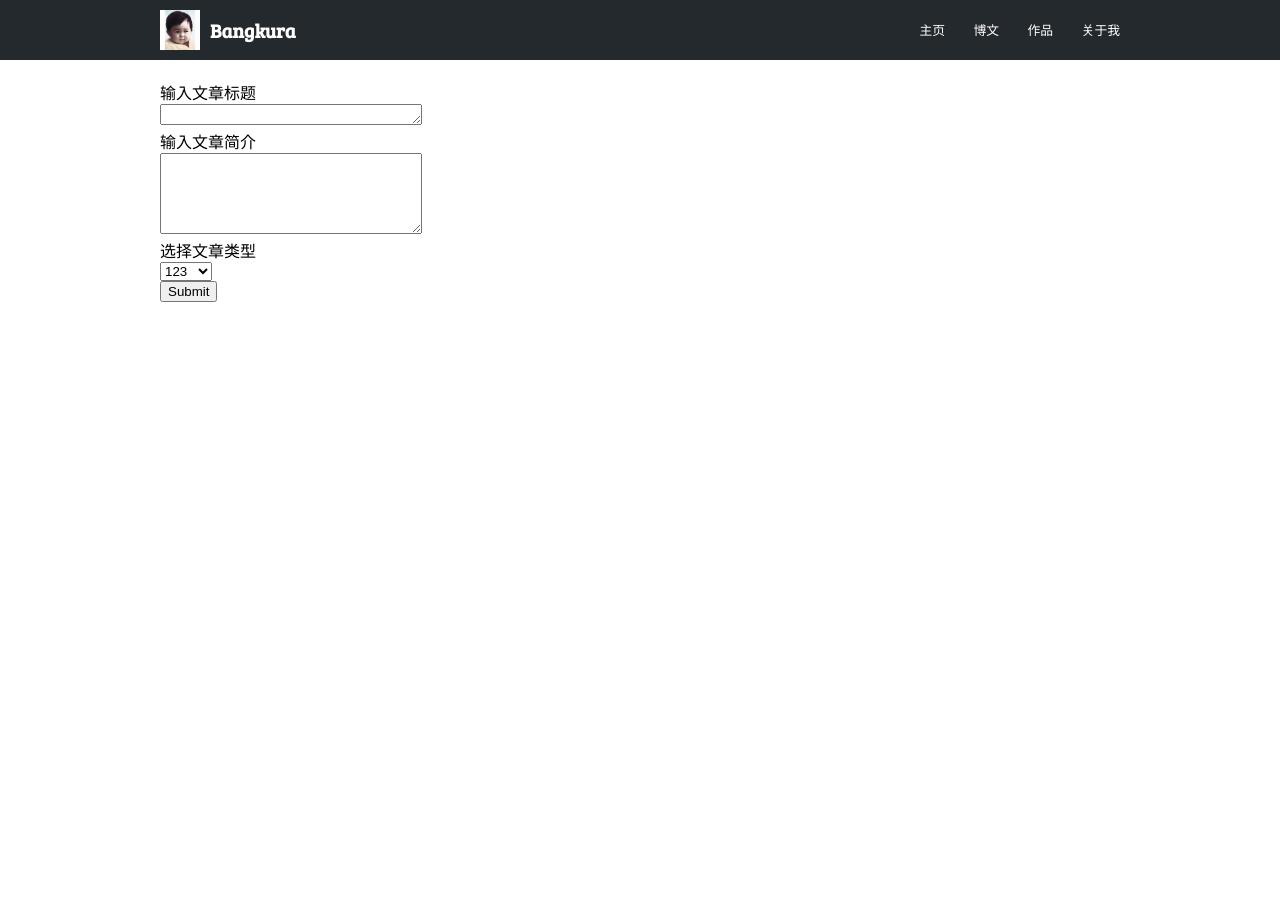
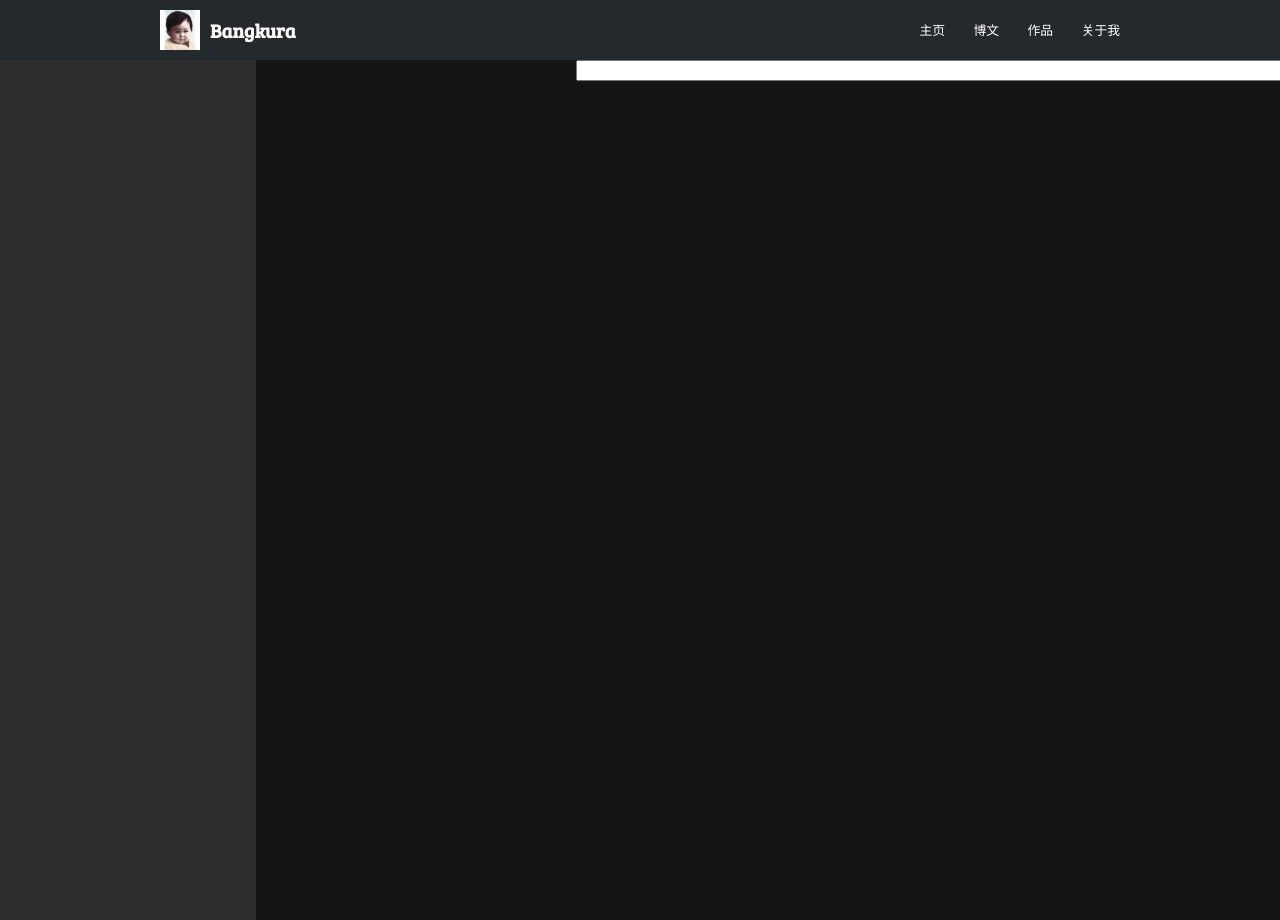
Before and after one commit to bangkura/BKRBlog, a Django app: page / in a window 1280 px wide. Run offline with Django 3.2, Linux system fonts and the light colour scheme; some libraries are stand-ins or nearby versions.

Commit message:
Edit the edit page

```diff
--- /dev/null
+++ b/static/css/edit.css
@@ -0,0 +1,35 @@
+.blog-edit-container {
+    margin-top: -60px;
+    padding-top: 60px;
+    height: 100%;
+    display: flex;
+    overflow: hidden;
+}
+
+html, body {
+    height: 100%;
+    background-color: #3d3d3d;
+    overflow: hidden;
+}
+
+.blog-edit-left-panel {
+    width: 20%;
+    background-color: #2e2e2e;
+    z-index: 0;
+}
+
+.blog-edit-middle-panel {
+    width: 25%;
+    background-color: rgba(0,0,0,.65);
+    z-index: 0;
+}
+
+.blog-edit-right-panel {
+    width: 55%;
+    background-color: rgba(0,0,0,.65);
+    z-index: 0;
+}
+
+#title-input {
+    width: 100%;
+}
--- a/static/css/main.css
+++ b/static/css/main.css
@@ -23,7 +23,6 @@
     width: 100%;
     height: 60px;
     background-color: #24292e;
-    margin-bottom: 20px;
     color: white;
 }
 
--- a/templates/appTest/hello.html
+++ b/templates/appTest/hello.html
@@ -1,30 +1,30 @@
 {% extends "../base.html" %}
 
 {% block MainBody %}
-    <div class="blog-container">
-        <form action="" method="post">
-            <div>输入文章标题</div>
-            <textarea name="" id="" cols="30" rows="1"></textarea>
-            <div>输入文章简介</div>
-            <textarea name="" id="" cols="30" rows="5"></textarea>
-            <div>选择文章类型</div>
-            <select name="" id="">
-                <option value="">123</option>
-                <option value="">1234</option>
-            </select>
-            <div id="editormd">
+    {% load static %}
+    <link rel="stylesheet" href="{% static "css/edit.css" %}">
+    <div class="blog-edit-container">
+        <div class="blog-edit-left-panel"></div>
+        <div class="blog-edit-middle-panel"></div>
+        <div class="blog-edit-right-panel">
+            <input id="title-input" type="text">
+             <div id="editormd">
                 <textarea style="display:none;">### Hello Editor.md !</textarea>
             </div>
-
-            <input type="submit" >
-        </form>
+        </div>
     </div>
 
     <script type="text/javascript">
-      $(function() {
+        $(function() {
+            var rect = $('.blog-edit-right-panel')[0].getBoundingClientRect()
+            console.log(" " + $('.blog-edit-right-panel').width());
             var editor = editormd("editormd", {
                 path : "/static/vendor/editor.md/lib/",
-                height : "500px"
+                height : $("body").height() + 'px',
+                syncScrolling : "single",
+                width: '100%',
+                theme: 'dark',
+                editorTheme : "pastel-on-dark",
             });
         });
     </script>
--- a/templates/base.html
+++ b/templates/base.html
@@ -9,7 +9,6 @@
     <script src="{% static "vendor/jquery/dist/jquery.min.js" %}"></script>
     <script src="{% static "vendor/editor.md/editormd.js" %}"></script>
     <link rel="stylesheet" href="{% static "vendor/editor.md/css/editormd.min.css" %}" />
-    <link rel="stylesheet" href="{% static "vendor/editor.md/lib/codemirror/codemirror.min.css" %}" />
 </head>
 
 <body>
```
Also changed, not shown: 1 other file.
